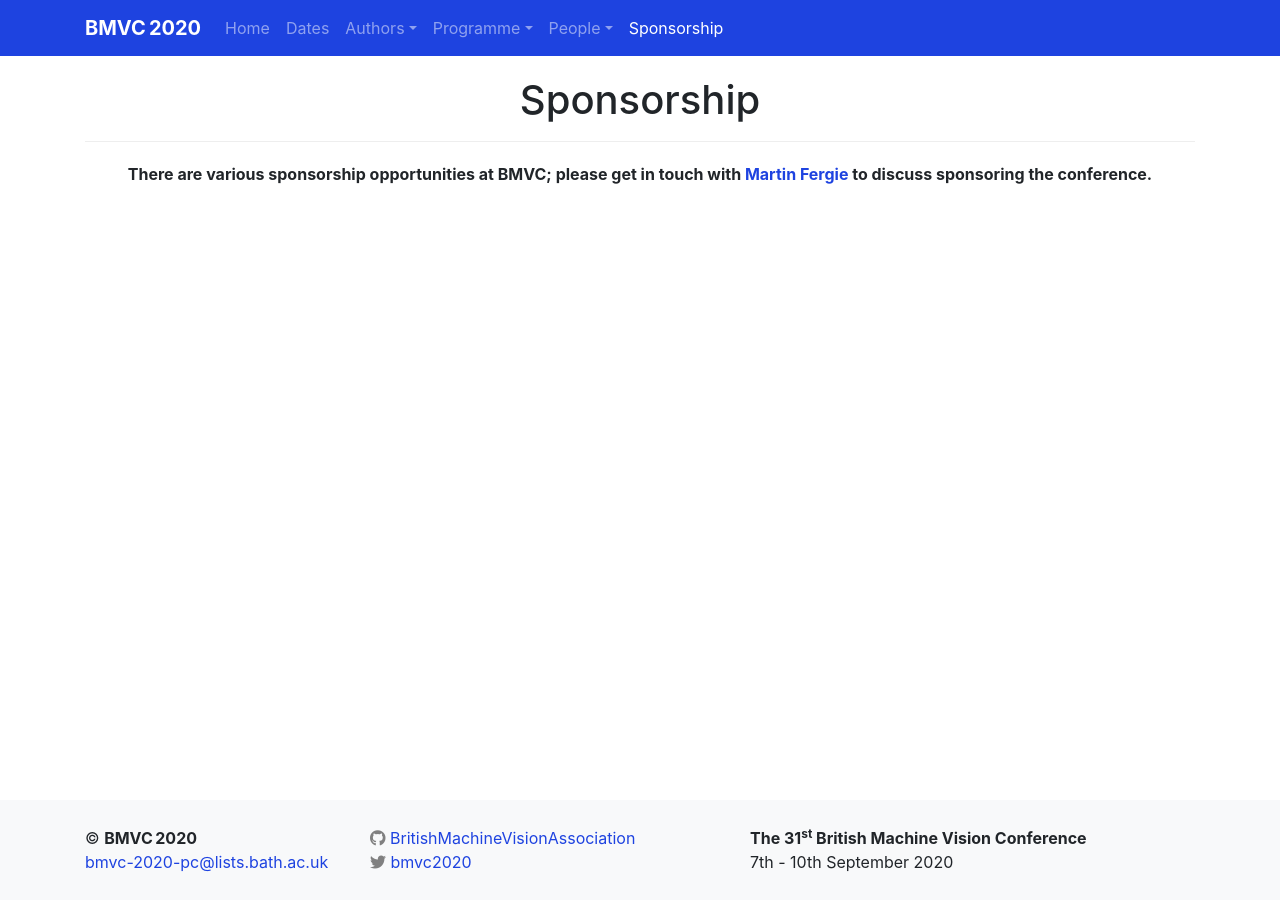
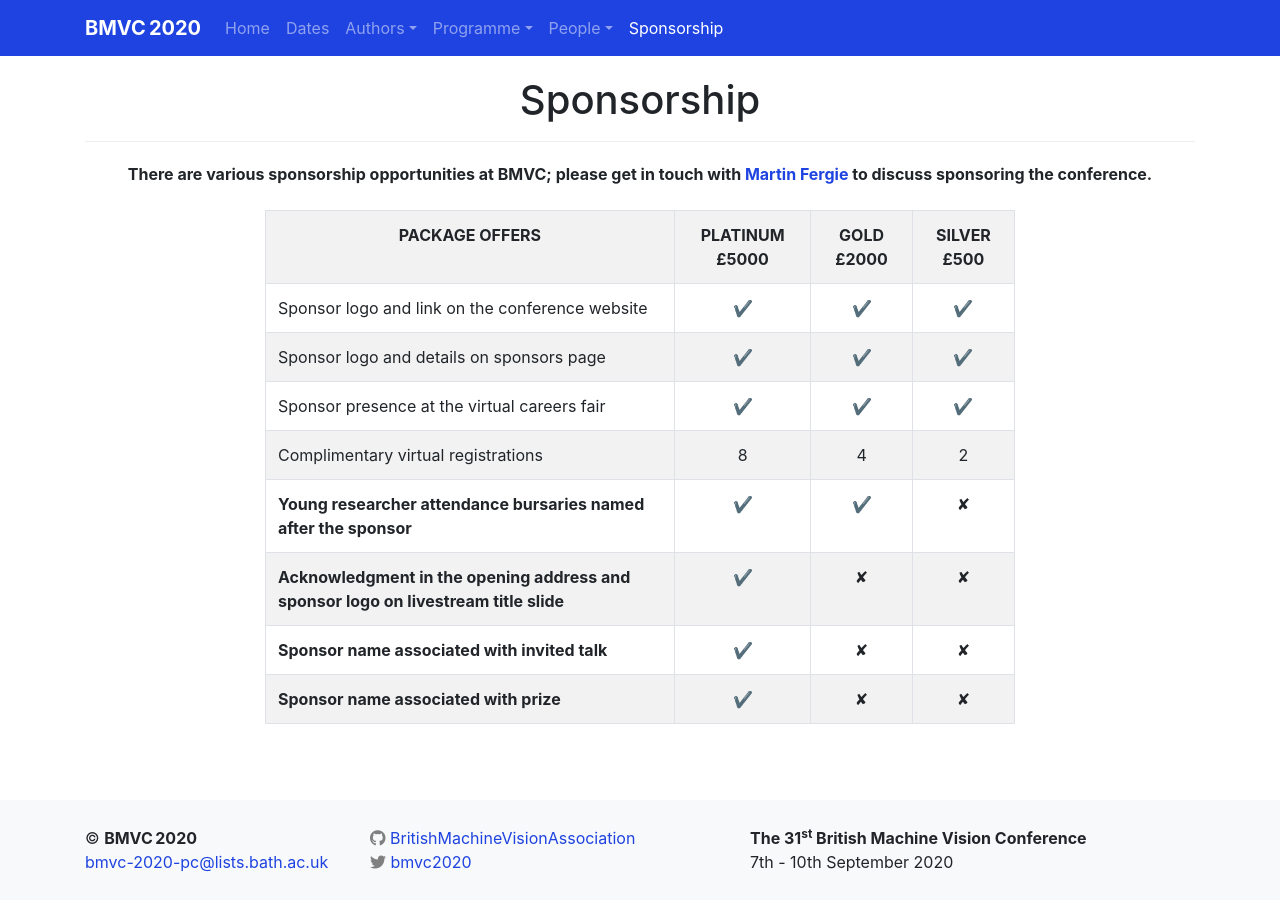
Before and after one commit to BritishMachineVisionAssociation/BMVC2021, a Jekyll site: the page built from sponsorship.md, in a window 1280 px wide. Built offline with Jekyll 4.4.1, drawn with Linux system fonts in a browser that asks for light colours; nearby versions of some CDN libraries.

Commit message:
Updated sponsorship.

```diff
--- a/sponsorship.md
+++ b/sponsorship.md
@@ -9,66 +9,59 @@
         </strong></p>
 
 
-<!--
 <div class="row pl-2 pr-2 pt-2 pb-2 mx-auto justify-content-center">
     <table class="table table-striped table-bordered" style="max-width: 750px;">
         <tbody>
             <tr>
                 <th style="text-align: center">PACKAGE OFFERS</th>
-                <th style="text-align: center">PLATINUM £4000</th>
-                <th style="text-align: center">GOLD £3000</th>
-                <th style="text-align: center">SILVER £2000</th>
+                <th style="text-align: center">PLATINUM £5000</th>
+                <th style="text-align: center">GOLD £2000</th>
+                <th style="text-align: center">SILVER £500</th>
             </tr>
             <tr>
-                <td>Company logo and link on the conference website</td>
+                <td>Sponsor logo and link on the conference website</td>
                 <td align="center">✔</td>
                 <td align="center">✔</td>
                 <td align="center">✔</td>
             </tr>
             <tr>
-                <td>Company logo on conference programme</td>
+                <td>Sponsor logo and details on sponsors page</td>
                 <td align="center">✔</td>
                 <td align="center">✔</td>
                 <td align="center">✔</td>
             </tr>
             <tr>
-                <td>1 Free registration</td>
+                <td>Sponsor presence at the virtual careers fair</td>
                 <td align="center">✔</td>
                 <td align="center">✔</td>
                 <td align="center">✔</td>
             </tr>
             <tr>
-                <td>Company logo on conference livestream</td>
+                <td>Complimentary virtual registrations</td>
+                <td align="center">8</td>
+                <td align="center">4</td>
+                <td align="center">2</td>
+            </tr>
+            <tr>
+                <td><strong>Young researcher attendance bursaries named after the sponsor</strong></td>
                 <td align="center">✔</td>
                 <td align="center">✔</td>
                 <td align="center">✘</td>
             </tr>
             <tr>
-                <td>1 Virtual exhibition stand</td>
-                <td align="center">✔</td>
-                <td align="center">✔</td>
-                <td align="center">✘</td>
-            </tr>
-            <tr>
-                <td>1 Additional free registration</td>
+                <td><strong>Acknowledgment in the opening address and sponsor logo on livestream title slide</strong></td>
                 <td align="center">✔</td>
                 <td align="center">✘</td>
                 <td align="center">✘</td>
             </tr>
             <tr>
-                <td>Acknowledgment in the opening address</td>
+                <td><strong>Sponsor name associated with invited talk</strong></td>
                 <td align="center">✔</td>
                 <td align="center">✘</td>
                 <td align="center">✘</td>
             </tr>
             <tr>
-                <td><strong>A Young Researcher attendance bursary named after the company</strong></td>
-                <td align="center">✔</td>
-                <td align="center">✘</td>
-                <td align="center">✘</td>
-            </tr>
-            <tr>
-                <td><strong>Company names associated with invited talks or prizes</strong></td>
+                <td><strong>Sponsor name associated with prize</strong></td>
                 <td align="center">✔</td>
                 <td align="center">✘</td>
                 <td align="center">✘</td>
@@ -76,4 +69,3 @@
         </tbody>
     </table>
 </div>
--->
```
